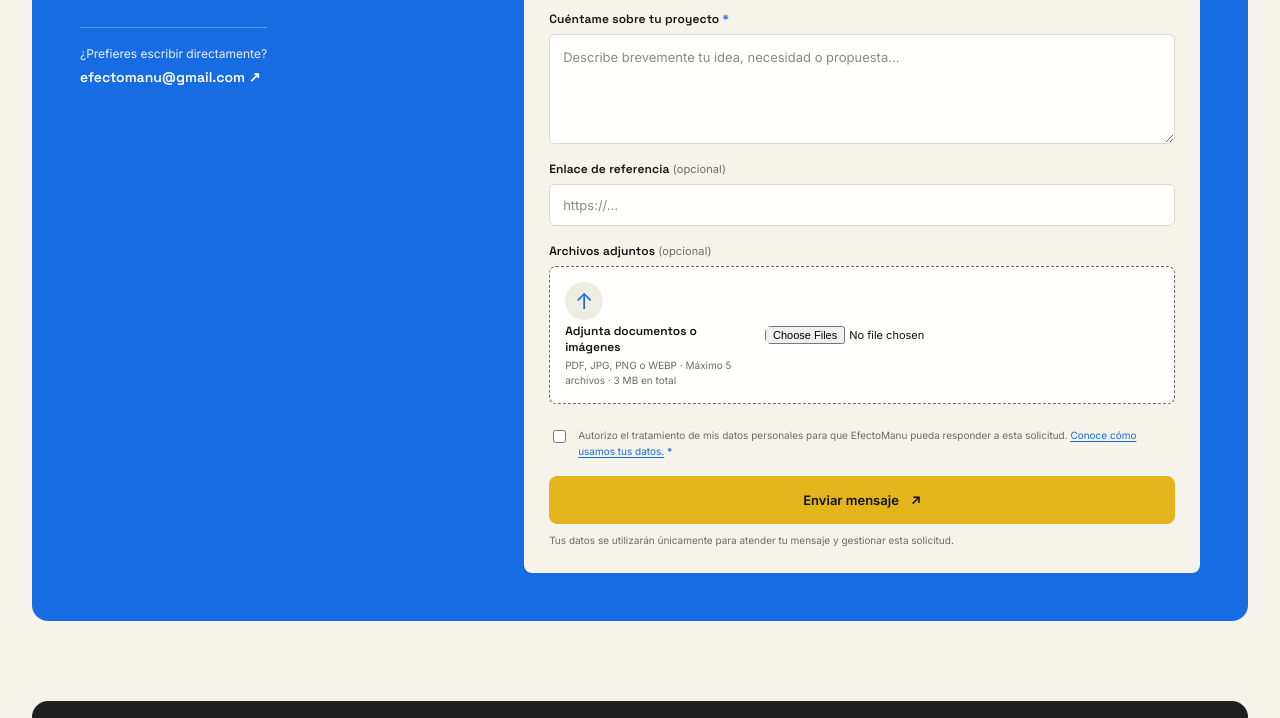
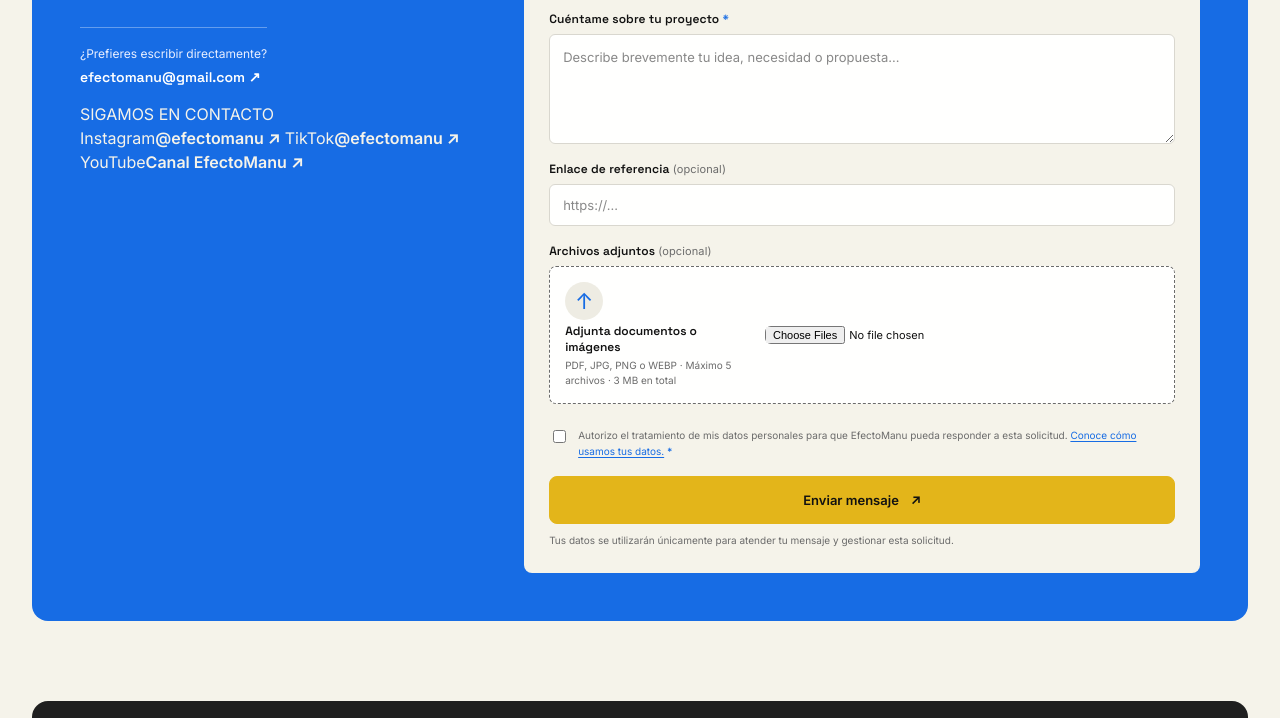
Before and after one commit to EfectoManu/EfectoManu, a website: page contacto.html in a window 1280 px wide. Shown: the part 819-1537 px from the top of the page. Drawn offline with Linux system fonts and the light colour scheme.

Commit message:
Add social media links to contact page

```diff
--- a/contacto.html
+++ b/contacto.html
@@ -41,6 +41,12 @@
           <h2>Todo empieza con una buena conversación.</h2>
           <p>Comparte tu proyecto, una colaboración o simplemente esa idea que te gustaría explorar.</p>
           <div class="contact-direct"><span>¿Prefieres escribir directamente?</span><a href="mailto:efectomanu@gmail.com">efectomanu@gmail.com ↗</a></div>
+          <div class="contact-social" aria-label="Redes sociales de EfectoManu">
+            <span class="contact-social-label">SIGAMOS EN CONTACTO</span>
+            <a href="https://www.instagram.com/efectomanu/" target="_blank" rel="noopener noreferrer"><span>Instagram</span><b>@efectomanu ↗</b></a>
+            <a href="https://www.tiktok.com/@efectomanu" target="_blank" rel="noopener noreferrer"><span>TikTok</span><b>@efectomanu ↗</b></a>
+            <a href="https://www.youtube.com/@efectomanu" target="_blank" rel="noopener noreferrer"><span>YouTube</span><b>Canal EfectoManu ↗</b></a>
+          </div>
         </div>
         <form class="contact-form" id="contact-form" enctype="multipart/form-data" novalidate>
           <div class="form-row">
```
